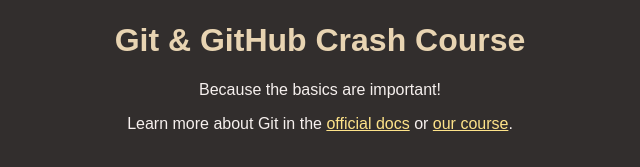
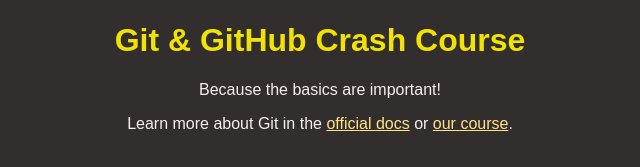
Before and after one commit to solrac68/github-crash-course, a plain HTML site: page index.html in a window 1280 px wide. Shown: the part 147-314 px from the top of the page, without its empty margins (320-960 px from the left). Drawn offline with Linux system fonts and the light colour scheme.

Commit message:
changed title color

```diff
--- a/styles.css
+++ b/styles.css
@@ -17,7 +17,7 @@
 }
 
 h1 {
-  color: #e8d4b2;
+  color: #f1e205;
 }
 
 a {
```
